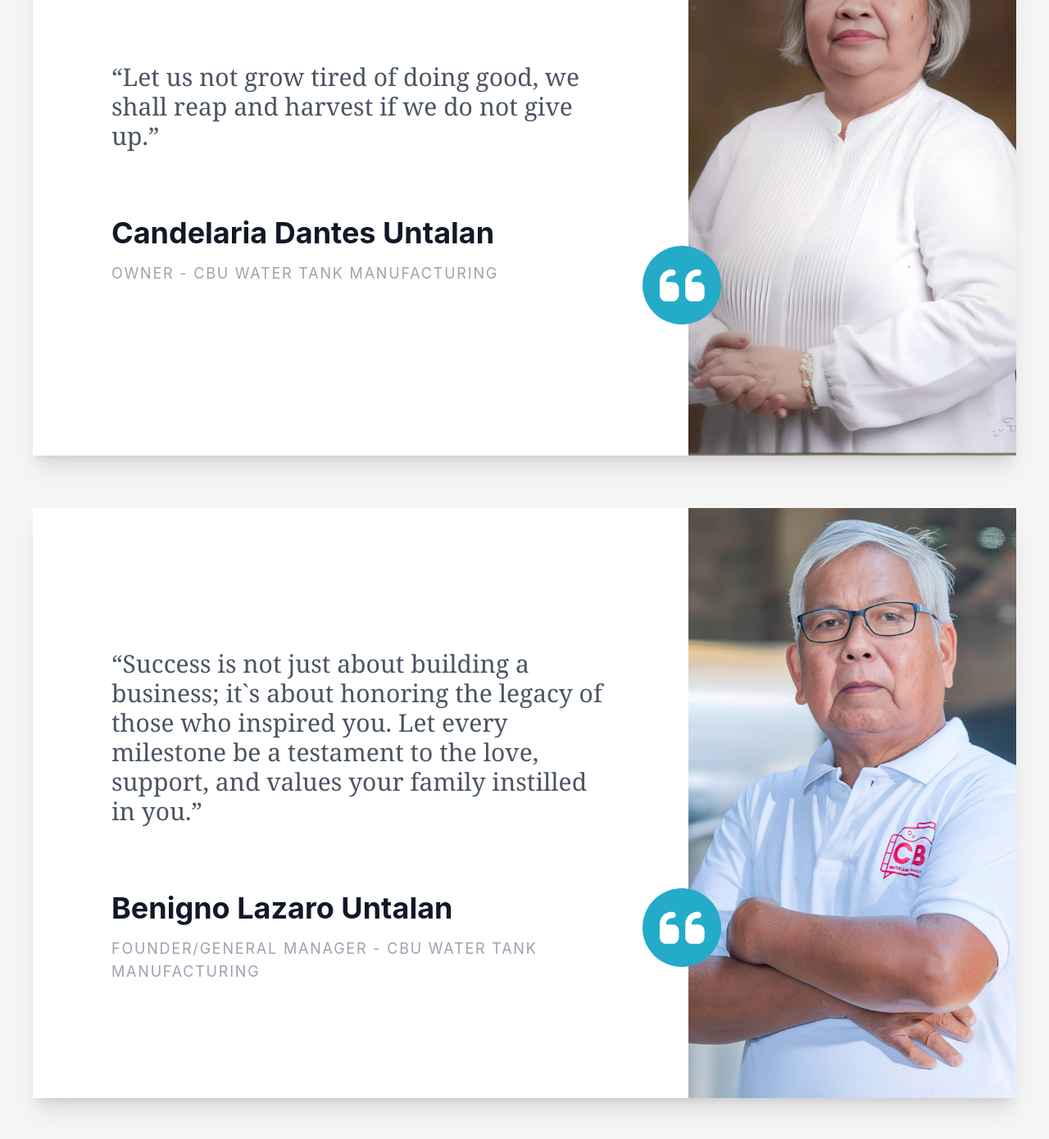
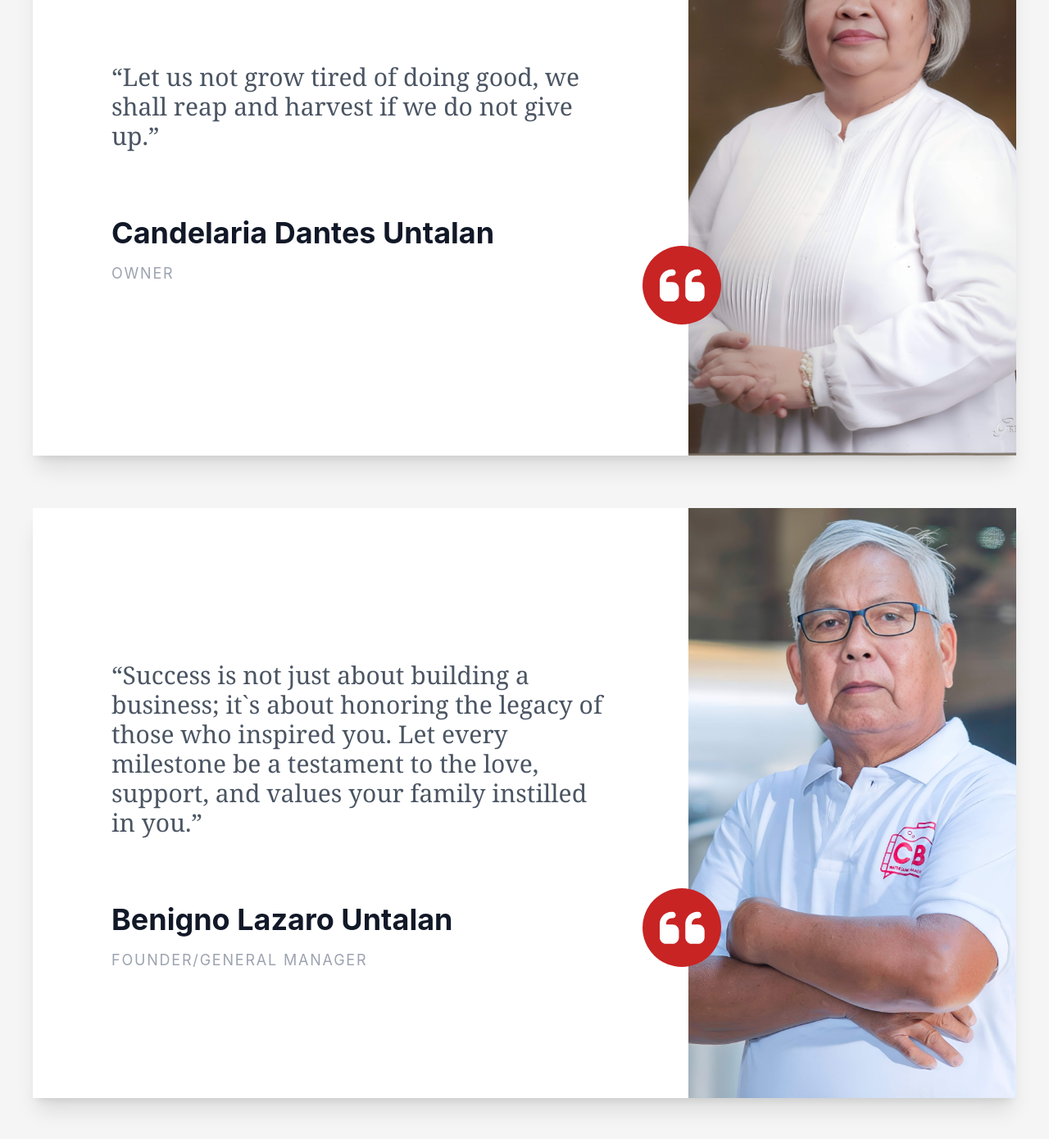
Before and after one commit to Nickjs101/CBU-Website, a React (Create React App) app: page / in a window 1280 px wide. Shown: the part 2044-3434 px from the top of the page at 82% size. Built offline with nearby package versions, Linux system fonts and the light colour scheme.

Commit message:
few changes in message

```diff
--- a/src/components/About.jsx
+++ b/src/components/About.jsx
@@ -49,8 +49,8 @@ const About = () => {
 
             {/* Owners Message */}
 
-            <Message name="Candelaria Dantes Untalan" message='“Let us not grow tired of doing good, we shall reap and harvest if we do not give up.”' title='Owner - CBU Water Tank Manufacturing' image={owner}/>
-            <Message name="Benigno Lazaro Untalan" message='“Success is not just about building a business; it`s about honoring the legacy of those who inspired you. Let every milestone be a testament to the love, support, and values your family instilled in you.”' title='Founder/General Manager - CBU Water Tank Manufacturing' image={founder}/>
+            <Message name="Candelaria Dantes Untalan" message='“Let us not grow tired of doing good, we shall reap and harvest if we do not give up.”' title='Owner' image={owner}/>
+            <Message name="Benigno Lazaro Untalan" message='“Success is not just about building a business; it`s about honoring the legacy of those who inspired you. Let every milestone be a testament to the love, support, and values your family instilled in you.”' title='Founder/General Manager' image={founder}/>
 
             {/* Vision and Mission */}
             <div className='w-full px-8 text-black'>
--- a/src/components/Message.jsx
+++ b/src/components/Message.jsx
@@ -25,7 +25,7 @@ const Testimonial = ({name, message, title, image}) => {
             backgroundImage: `url(${image})`,
           }}
         >
-            <div className="absolute -left-14 bottom-40 bg-[#24abc8] text-white text-[100px] rounded-full w-24 h-24 p-4 flex items-center justify-center">
+            <div className="absolute -left-14 bottom-40 bg-[#c82424] text-white text-[100px] rounded-full w-24 h-24 p-4 flex items-center justify-center">
                 <FontAwesomeIcon icon="fa-solid fa-quote-left" size='2xs' style={{color: "#ffffff",}} />
             </div>
         </div>
```
